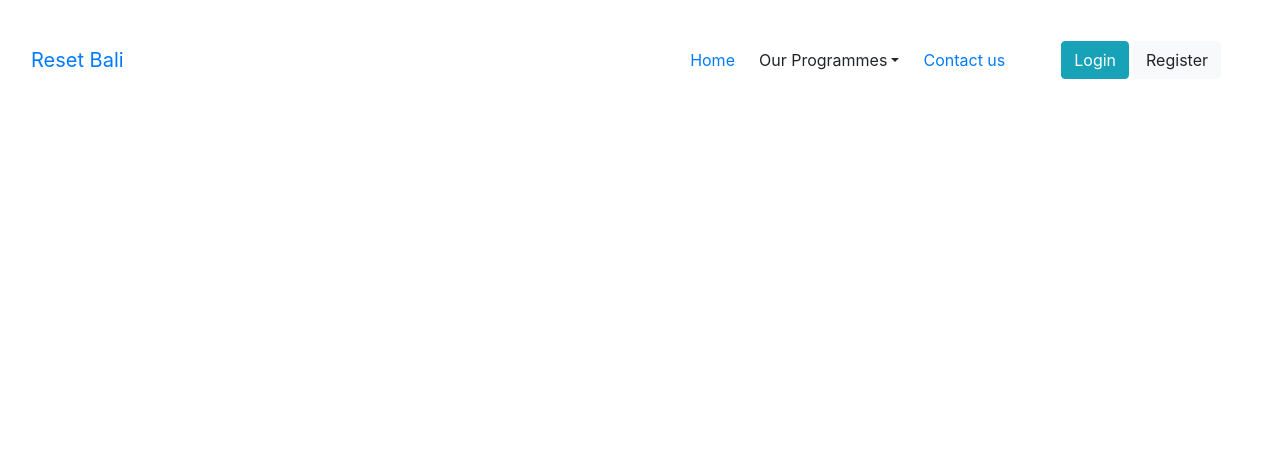
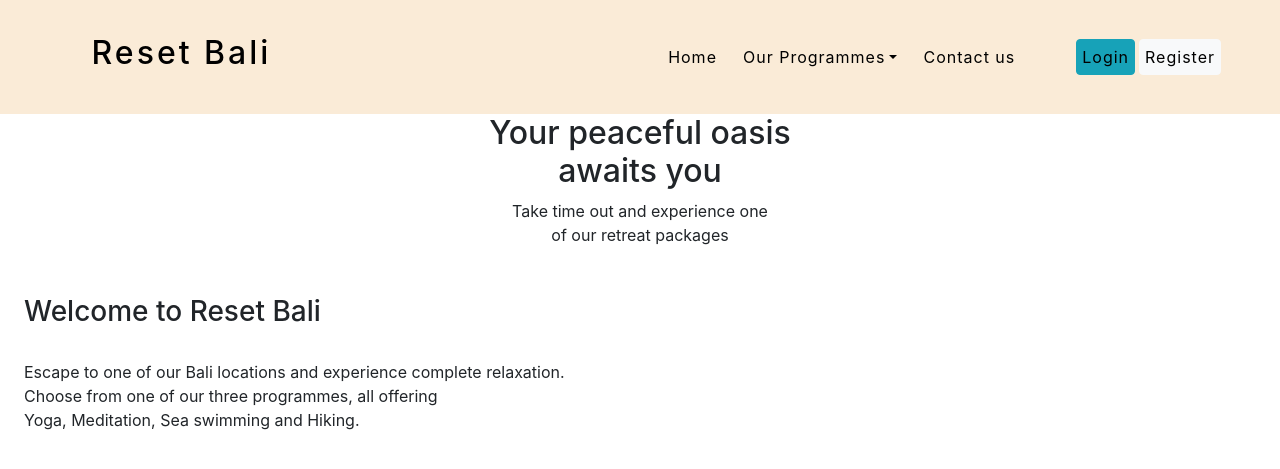
Before and after one commit to sarahob96/reset-bali, a Django app: page / in a window 1280 px wide. Shown: the top 469 px of the page. Run offline with Django 3.2, Linux system fonts and the light colour scheme.

Commit message:
add dropdown menu to the nav bar and insert home page text

```diff
--- a/django_resetbali/settings.py
+++ b/django_resetbali/settings.py
@@ -128,12 +128,11 @@ USE_TZ = True
 # https://docs.djangoproject.com/en/3.2/howto/static-files/
 
 STATIC_URL = '/static/'
-STATICFILES_STORAGE = 'cloudinary_storage.storage.StaticHashedCloudinaryStorage'
 STATICFILES_DIRS = [os.path.join(BASE_DIR, 'static')]
-STATIC_ROOT = os.path.join(BASE_DIR, 'staticfiles')
+
 
 MEDIA_URL = '/media/'
-DEFAULT_FILE_STORAGE = 'cloudinary_storage.storage.MediaCloudinaryStorage'
+MEDIA_ROOT = os.path.join(BASE_DIR, "media")
 
 # Default primary key field type
 # https://docs.djangoproject.com/en/3.2/ref/settings/#default-auto-field
--- a/home/templates/home_page/index.html
+++ b/home/templates/home_page/index.html
@@ -1,3 +1,5 @@
+{% load static %}
+
 <!DOCTYPE html>
 <html lang="en">
 
@@ -14,19 +16,25 @@
 </head>
 
 <body class="h-100">
+<header>
 
-    <nav class="navbar navbar-expand-md align-items-center ">
+    <nav class="navbar main-navbar navbar-expand-md text-center ">
         <div class="container-fluid">
-            <a class="navbar-brand nav-icon" href="index.html"> Reset Bali </a>
-        <ul class="list-unstyled navbar-nav p-4">
-            <li class="p-2"><a href="index.html"> Home</a></li>
-            <li class="nav-item dropdown p-2">
-                <a class="dropdown-toggle nav-link"> Our Programmes</a>
-                <ul class="dropdown-menu">
+            <div class="navbar-header">
+            <a class="navbar-brand nav-icon " href="index.html"> <h2> Reset Bali </h2> </a>
+            </div>
+
+            <ul class="list-unstyled nav navbar-nav p-4 text-center">
+                <li class="p-2 active"><a href="index.html"> Home</a></li>
+                <li class="p-2 has-children dropdown">
+                    <a href="#" class="dropdown-toggle" role="button" data-bs-toggle="dropdown"> Our Programmes</a>
+
+                        <ul class="list-unstyled">
                             <li><a href=""> option a </a></li>
                             <li><a href=""> option b </a></li>
                             <li><a href=""> option c </a></li>
                         </ul>
+
                 </li>
                 <li class="p-2"><a href="contact.html"> Contact us</a></li>
 
@@ -37,4 +45,18 @@
         </div>
     </nav>
 
+        <div class = "hero">
+
+        </div>
+        <div class="hero-text mb-5">
+            <h2 class = "text-center">
+                Your peaceful oasis <Br> awaits you
+            </h2>
+            <p class = "text-center"> Take time out and experience one <br>
+            of our retreat packages</p>
+        </div>
+
+        <div class="about  m-4">
+            <h3> Welcome to Reset Bali </h3><br>
+            <p> Escape to one of our Bali locations and experience complete relaxation. <br> Choose from one of our three programmes, all offering <br> Yoga, Meditation, Sea swimming and Hiking.</p>
 </body>
--- a/home/views.py
+++ b/home/views.py
@@ -2,5 +2,5 @@ from django.shortcuts import render
 
 # Create your views here.
 
-def get_home_page (request):
+def get_home_page(request):
     return render(request, 'home_page/index.html')
--- a/static/css/base.css
+++ b/static/css/base.css
@@ -1,12 +1,48 @@
-
+body{
+    margin:0;
+    padding:0;
+}
 .main-navbar{
-    width: 100%;
-    align-items: center;
+    background-color: antiquewhite;
 }
 
+.main-navbar:after{
+    content: '';
+    clear:both;
+    display:block;
+}
+.main-navbar > ul > li {
+    float:left;
+    position:relative;
+}
+
+.main-navbar ul li a {
+    color: black;
+    letter-spacing: 1px;
+    display: block;
+    padding:5px;
+
+}
+.main-navbar ul li:hover a{
+    background-color: white;
+
+}
+.main-navbar ul ul{
+    display:none;
+    position:absolute;
+
+}
+
+.main-navbar ul li:hover > ul{
+    display:block;
+    width: 100%;
+
+}
 .nav-icon{
     width:30%;
     align-items: center;
+    color: black;
+    letter-spacing: 3px;
 
 }
 .navbar-nav{
```
Also changed, not shown: home/urls.py (added, +7 -0 lines), 2 other files. Lines whose indentation alone changed are shown as unchanged.
